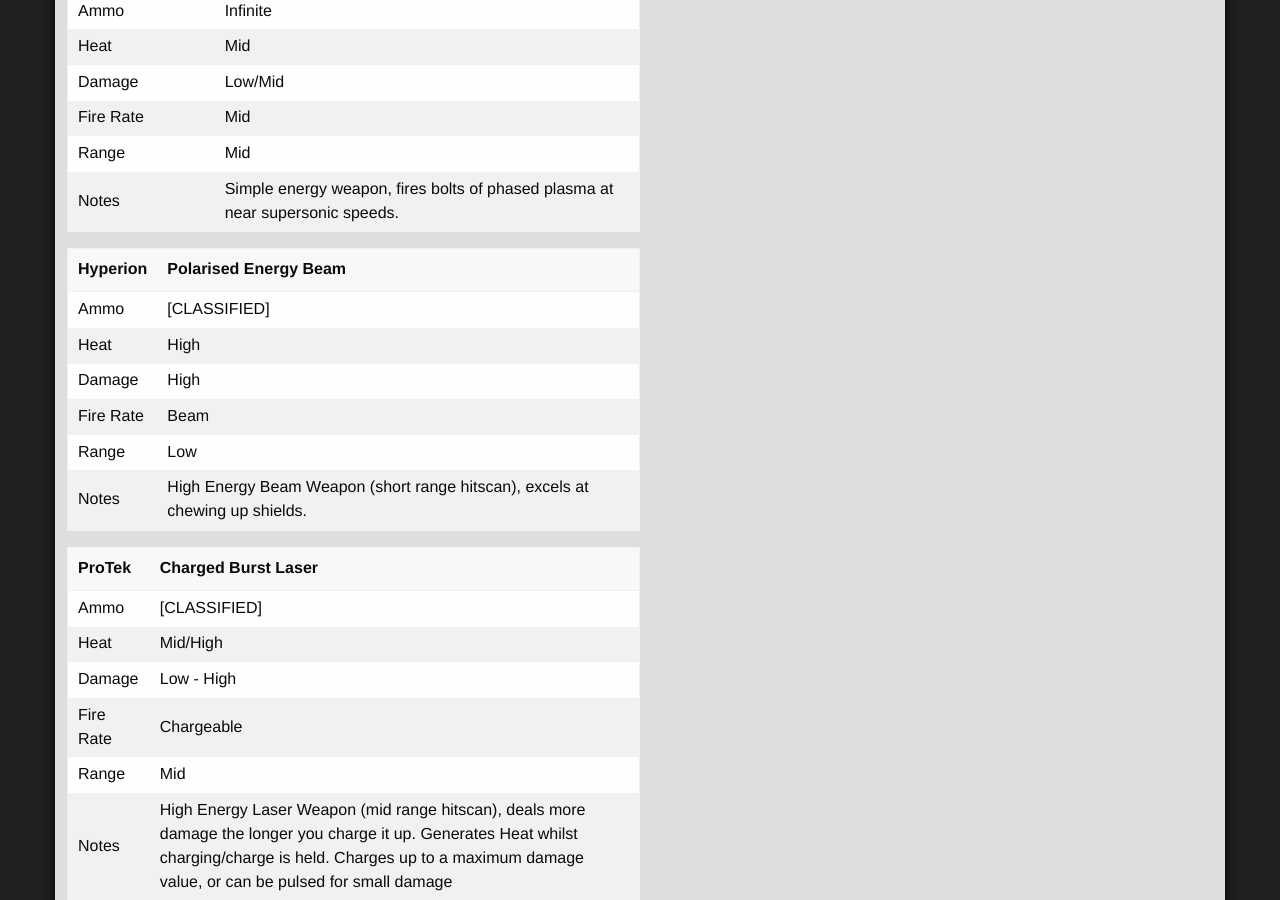
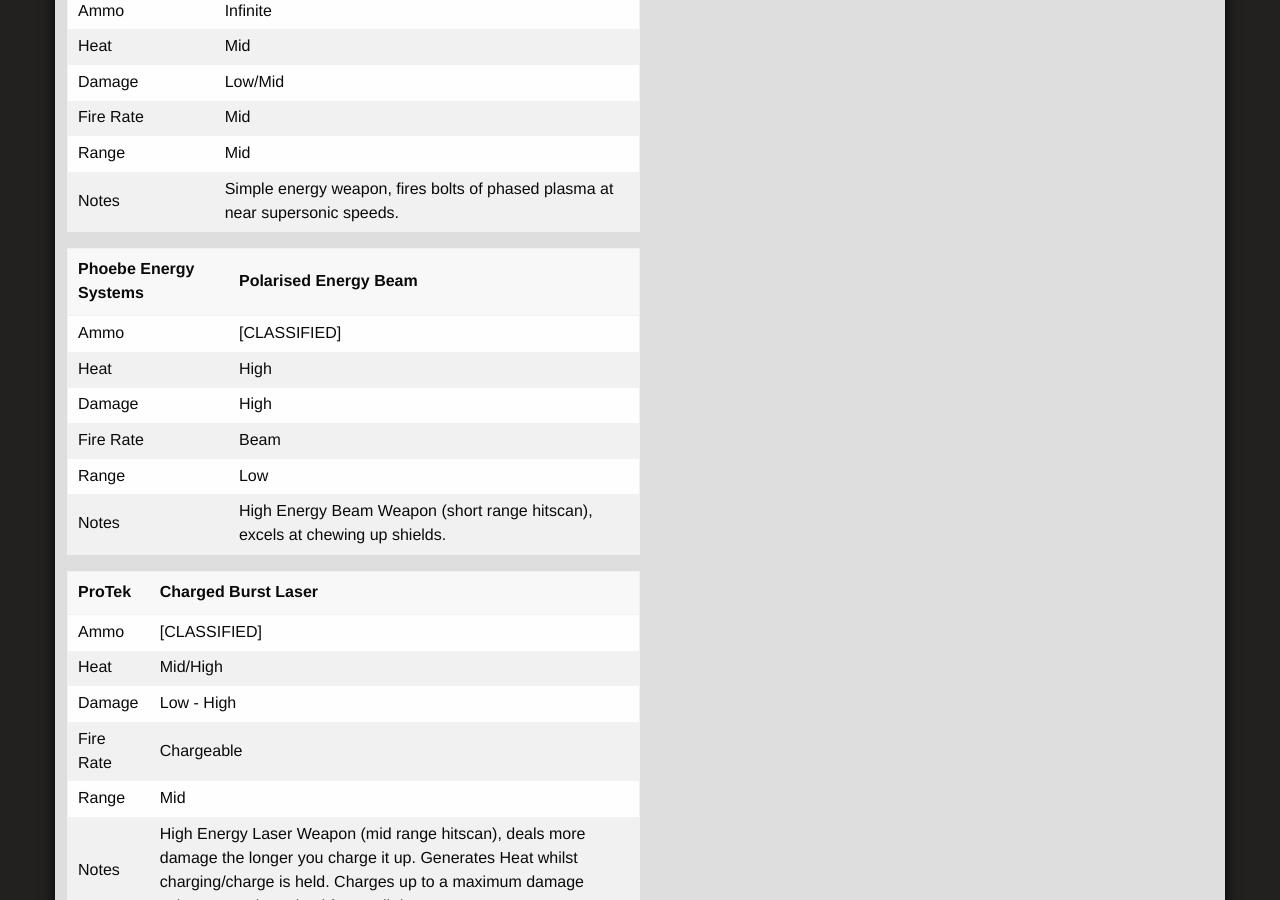
Before and after one commit to ori-sky/polar-space, a Jekyll site: the page built from designs/weapons.md, in a window 1280 px wide and 900 px high, scrolled down 1116 px. Built offline with Jekyll 4.4.1, drawn with Linux system fonts in a browser that asks for light colours; nearby versions of some CDN libraries; some web fonts are replaced; our own code applies the rules of GitHub Pages for plain Markdown files; library files that are not in the unit come from our copies; some of the changed text lies outside the part shown.

Commit message:
Update weapons.md
Renamed Hyperion -> Phoebe Energy Systems

```diff
--- a/designs/weapons.md
+++ b/designs/weapons.md
@@ -35,7 +35,7 @@
 | Range | Mid |
 | Notes | Simple energy weapon, fires bolts of phased plasma at near supersonic speeds. |
 
-| Hyperion | Polarised Energy Beam |
+| Phoebe Energy Systems | Polarised Energy Beam |
 | -|- |
 | Ammo | [CLASSIFIED] |
 | Heat | High |
@@ -106,7 +106,7 @@
 | Damage                  | Extreme                                                      |
 | Notes                   | Pylon mounted “dumb” rocket, flies fast, flies straight, deals devastating explosive damage |
 
-| Hyperion    | StunLok™ Missile                                             |
+| Phoebe Energy Systems    | StunLok™ Missile                                             |
 | ----------- | ------------------------------------------------------------ |
 | Ammo        | [CLASSIFIED]                                                 |
 | Damage Type | Disruptive - Propulsion                                      |
```
